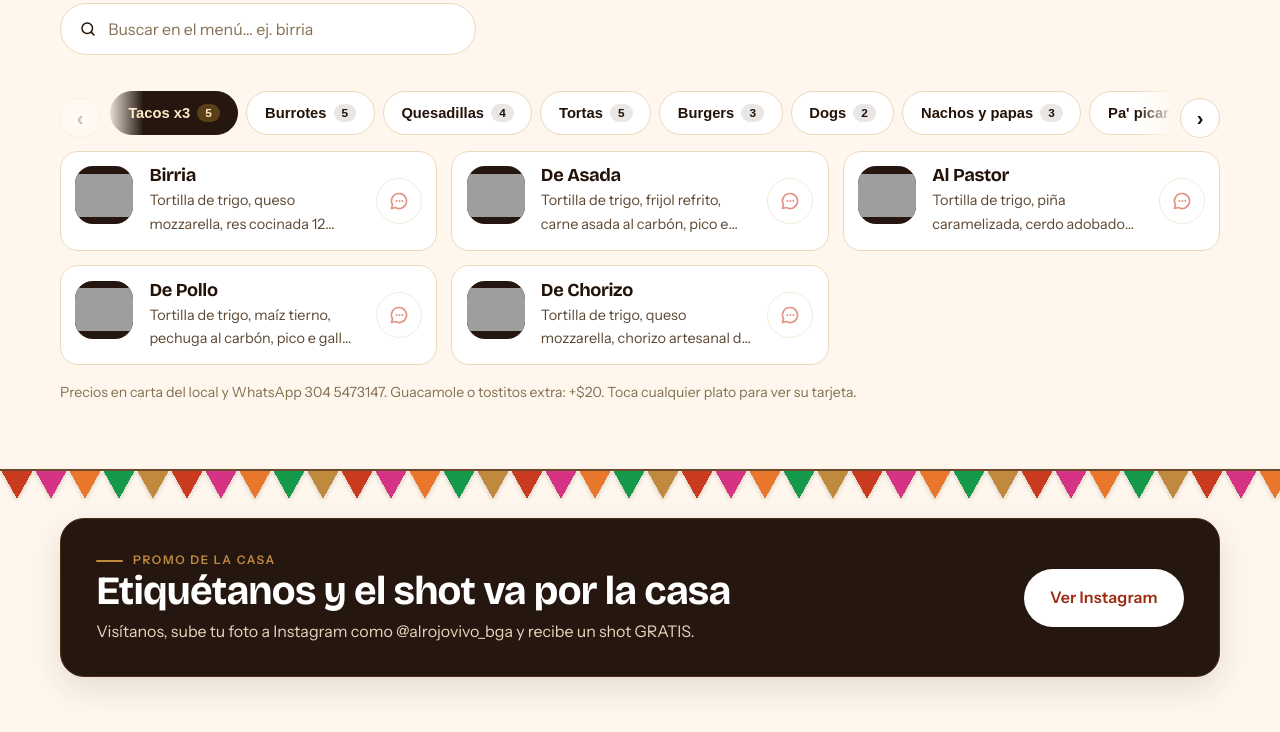
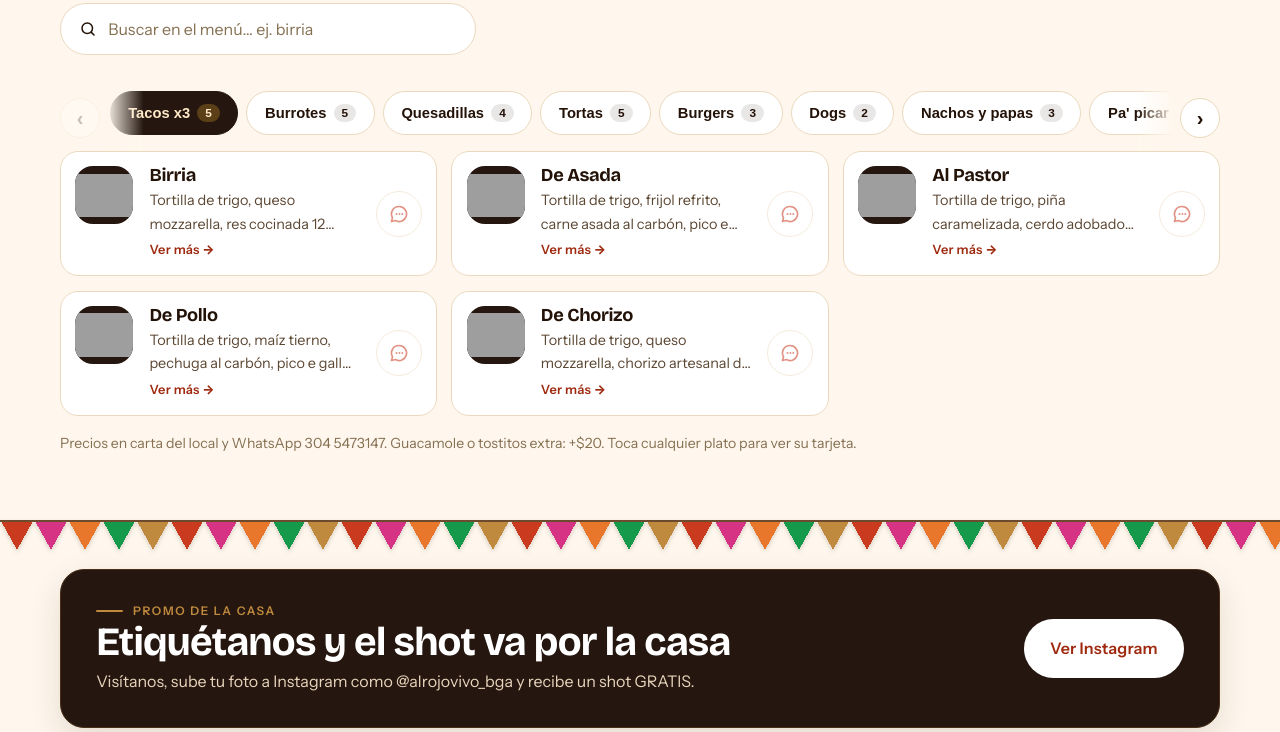
Before and after one commit to leonmiguel2622/Alrojovivo-propuesta-landing-page, a website: page index.html in a window 1280 px wide. Shown: the part 1632-2364 px from the top of the page. Drawn offline with nearby package versions, Linux system fonts and the light colour scheme; grey boxes are pictures that could not be loaded.

Commit message:
Etiqueta Ver mas fija en cada plato

```diff
--- a/css/styles.css
+++ b/css/styles.css
@@ -244,6 +244,8 @@ html[data-theme="dark"] .contact-btn.contact-primary{background:#2C1A0C}
 
 /* Botón por plato: discreto hasta interactuar */
 .dish-wa{opacity:.55}
+.dish-more{display:block;margin-top:.3rem;font-size:.8rem;font-weight:800;color:var(--brand-deep);letter-spacing:.02em}
+html[data-theme="dark"] .dish-more{color:var(--gold)}
 .dish:focus-within .dish-wa,.dish-wa:hover,.dish-wa:focus-visible{opacity:1}
 
 /* Marquesina mexicana */
--- a/js/main.js
+++ b/js/main.js
@@ -214,6 +214,11 @@
     a.setAttribute('aria-label', 'Preguntar por ' + name + ' en WhatsApp');
     a.innerHTML = WA_ICON;
     d.appendChild(a);
+    var more = document.createElement('span');
+    more.className = 'dish-more';
+    more.setAttribute('aria-hidden', 'true');
+    more.textContent = 'Ver más →';
+    d.querySelector('.dish-text').appendChild(more);
   });
 
   // GSAP progresivo: entrada hero + flotación + nada más (el scroll ya lo cubre CSS)
```
